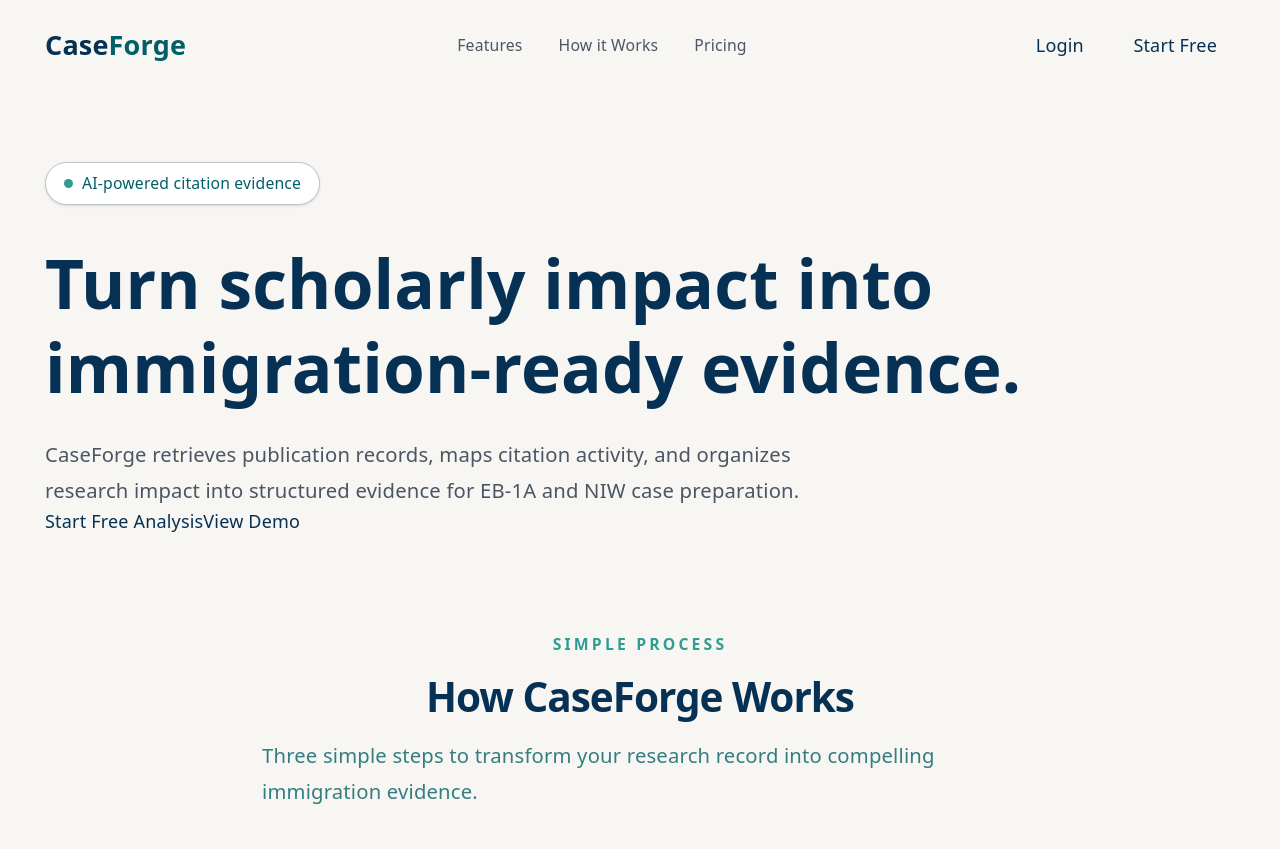
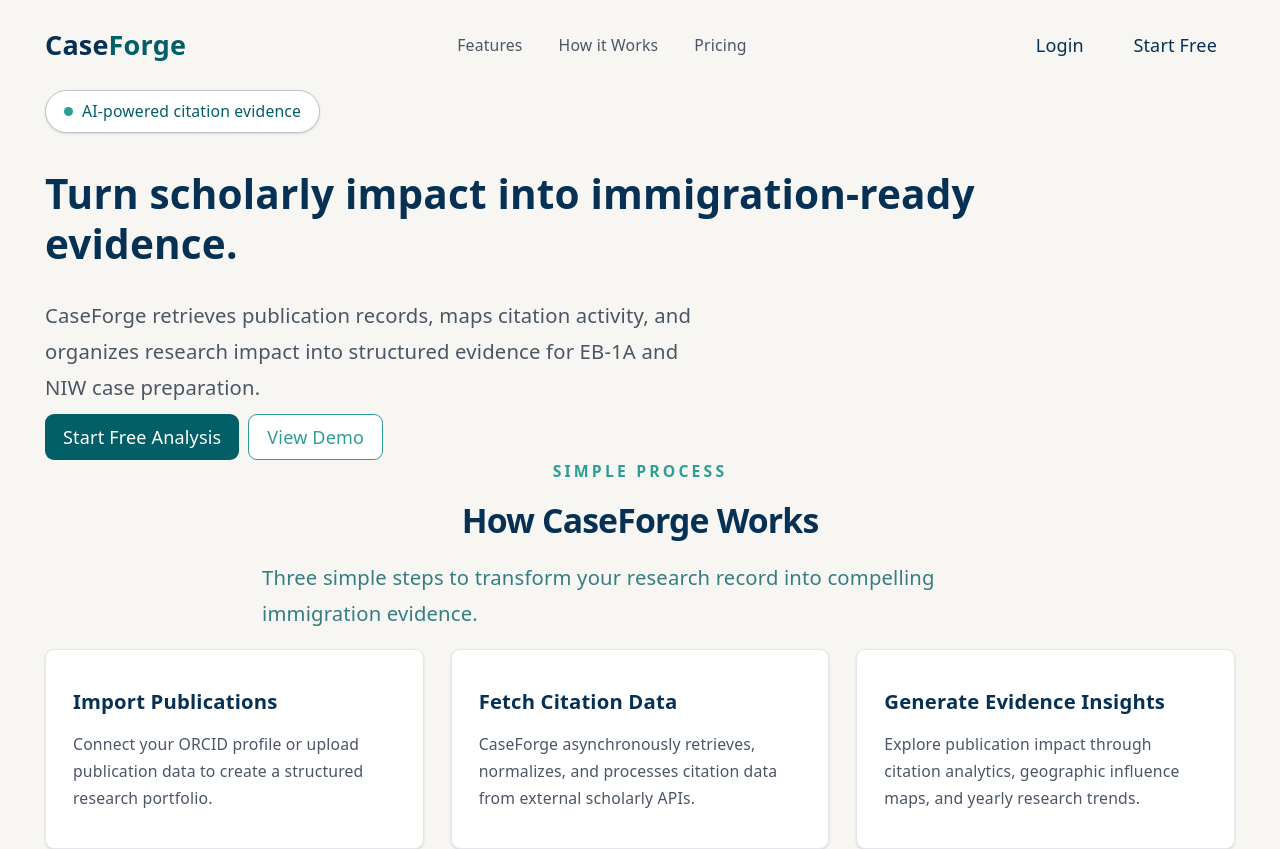
Before and after one commit to shuwangs/CaseForge, a React (Vite) app in the folder client/: page / in a window 1280 px wide. Shown: the top 849 px of the page. Built offline with nearby package versions, Linux system fonts and the light colour scheme; no server answers; what ag-grid-community would draw is missing.

Commit message:
change font size of the landing page

```diff
--- a/client/src/components/landing/HeroContent.jsx
+++ b/client/src/components/landing/HeroContent.jsx
@@ -1,29 +1,30 @@
+import BaseBtn from "../ui/BaseBtn.js";
 const HeroContent = () => {
 	return (
-		<div className="flex flex-col justify-center py-16">
+		<div className="flex flex-col justify-center">
 			<div className="inline-flex w-fit items-center gap-2 rounded-full border border-[var(--color-muted)] bg-white px-4 py-2 text-sm font-medium text-[var(--color-accent)] shadow-sm">
 				<span className="h-2 w-2 rounded-full bg-[var(--color-secondary)]" />
 				AI-powered citation evidence
 			</div>
 			<div className="mt-8 max-w-4xl space-y-6">
-				<h1 className="text-5xl font-semibold leading-tight text-[var(--color-primary)] sm:text-6xl">
+				<h1 className="text-4xl font-semibold leading-tight text-[var(--color-primary)] sm:text-4xl">
 					Turn scholarly impact into immigration-ready evidence.
 				</h1>
 
-				<p className="max-w-2xl text-lg leading-8 text-gray-600">
+				<p className="max-w-xl text-lg leading-8 text-gray-600">
 					CaseForge retrieves publication records, maps citation activity, and
 					organizes research impact into structured evidence for EB-1A and NIW
 					case preparation.
 				</p>
 			</div>
-			<div>
-				<button className="" type="button">
+			<div className="flex gap-2 mt-2">
+				<BaseBtn>
 					Start Free Analysis
-				</button>
+				</BaseBtn>
 
-				<button className="" type="button">
+				<BaseBtn variant="secondary">
 					View Demo
-				</button>
+				</BaseBtn>
 			</div>
 		</div>
 	);
--- a/client/src/components/landing/HeroFeatures.jsx
+++ b/client/src/components/landing/HeroFeatures.jsx
@@ -3,11 +3,11 @@ import FeatureCard from "../ui/FeatureCard.jsx";
 const HeroFeatures = () => {
 	return (
 		<div>
-			<div className="flex flex-col gap-4 align-center items-center py-6">
+			<div className="flex flex-col gap-4 align-center items-center">
 				<p className="text-sm font-semibold uppercase tracking-[0.2em] text-[var(--color-secondary)]">
 					Simple Process
 				</p>
-				<h2 className="text-4xl font-bold tracking-tight text-[var(--color-primary)]">
+				<h2 className="text-3xl font-bold tracking-tight text-[var(--color-primary)]">
 					How CaseForge Works
 				</h2>
 				<p className="max-w-2xl text-lg leading-8 text-[var(--color-accent)]/80">
@@ -15,7 +15,7 @@ const HeroFeatures = () => {
 					immigration evidence.
 				</p>
 			</div>
-			<div className="mt-16 grid gap-6 md:grid-cols-3">
+			<div className="mt-4 grid gap-6 md:grid-cols-3">
 				<FeatureCard
 					title="Import Publications"
 					description="Connect your ORCID profile or upload publication data to create a structured research portfolio."
```
